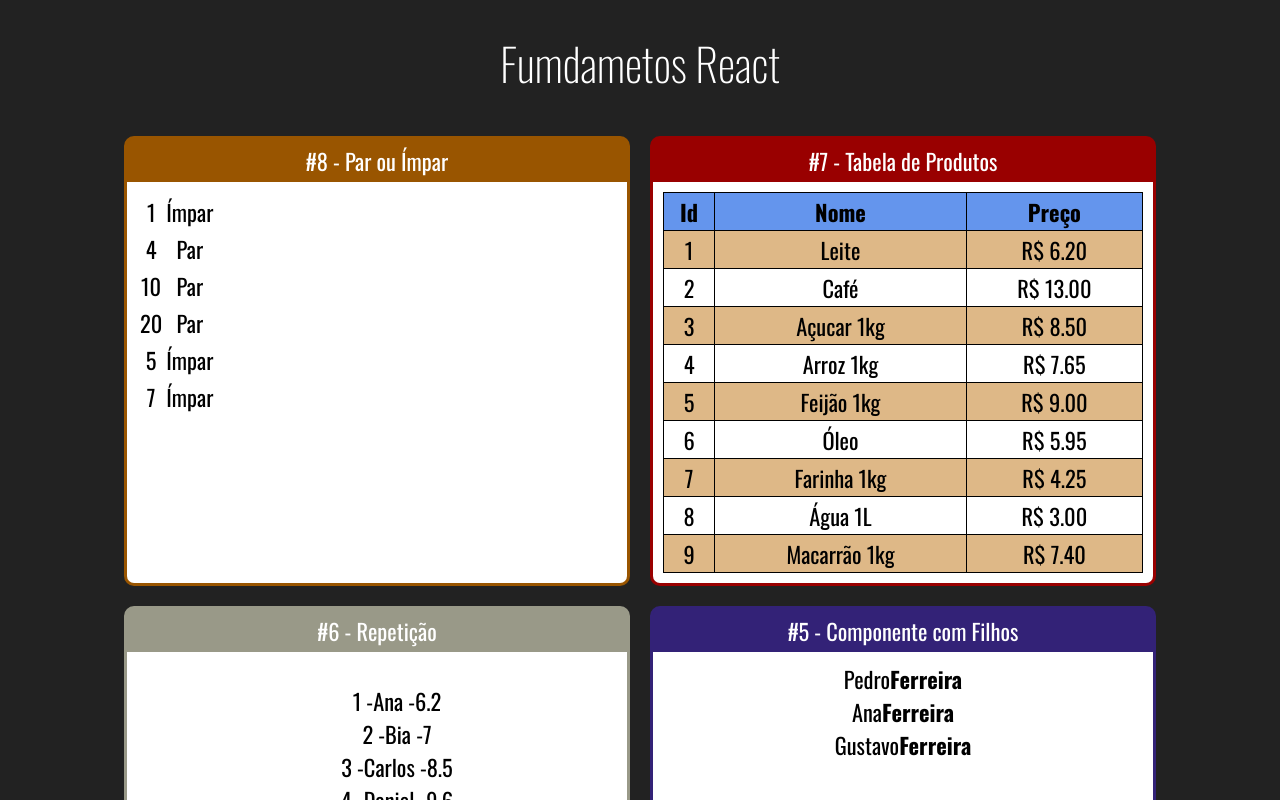
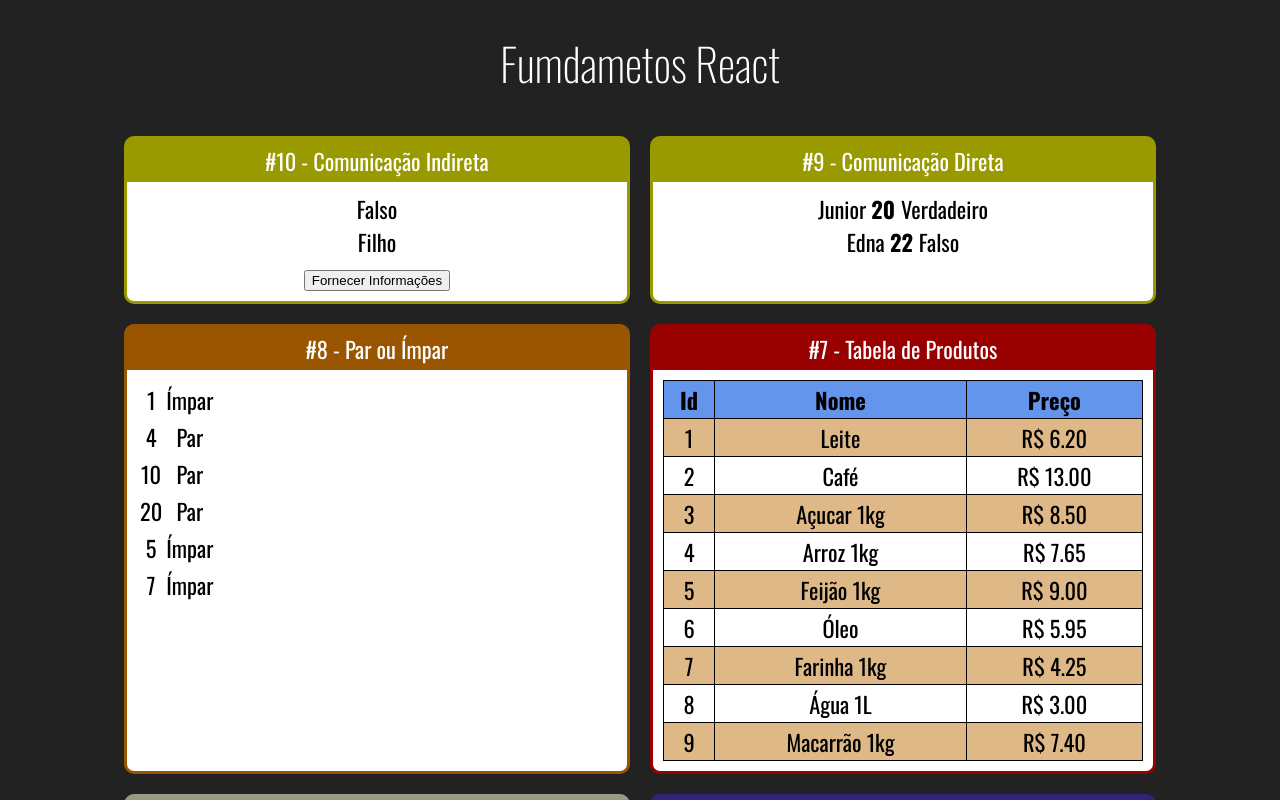
Before and after one commit to fabiojpegoraro/curso-react-redux, a React (Create React App) app in the folder fundamentos-react/: page / in a window 1280 px wide. Shown: the top 800 px of the page. Built offline with nearby package versions, Linux system fonts and the light colour scheme.

Commit message:
Fundamentos react

```diff
--- a/fundamentos-react/src/App.jsx
+++ b/fundamentos-react/src/App.jsx
@@ -10,12 +10,20 @@ import FamiliaMembro from "./components/basicos/FamiliaMembro";
 import ListaAlunos from "./components/repeticao/ListaAlunos";
 import TabelaProdutos from "./components/repeticao/TabelaProdutos";
 import ParOuImpar from "./components/condicional/ParOuImpar";
+import DiretaPai from "./components/comunicacao/DiretaPai";
+import IndiretaPai from "./components/comunicacao/IndiretaPai";
 
 // eslint-disable-next-line import/no-anonymous-default-export
 export default () => (
   <div className="App">
     <h1>Fumdametos React</h1>
     <div className='Cards'>
+    <Card titulo='#10 - Comunicação Indireta' color="#990">
+      <IndiretaPai/>
+    </Card>
+    <Card titulo='#9 - Comunicação Direta' color="#990">
+      <DiretaPai/>
+    </Card>
     <Card titulo='#8 - Par ou Ímpar' color="#950">
       <ParOuImpar numeros={[1, 4, 10, 20, 5, 7]}/>
     </Card>
--- /dev/null
+++ b/fundamentos-react/src/components/comunicacao/DiretaFilho.jsx
@@ -0,0 +1,11 @@
+import React from "react";
+
+export default props => {
+    return (
+        <div>
+            <span>{props.nome} </span>
+            <span><strong>{props.idade} </strong></span>
+            <span>{props.nerd ? 'Verdadeiro' : 'Falso'}</span>
+        </div>
+    );
+};
--- /dev/null
+++ b/fundamentos-react/src/components/comunicacao/DiretaPai.jsx
@@ -0,0 +1,11 @@
+import React from "react";
+import DiretaFilho from "./DiretaFilho";
+
+export default props => {
+    return(
+        <div>
+            <DiretaFilho nome='Junior' idade={20} nerd={true}></DiretaFilho>
+            <DiretaFilho nome='Edna' idade={22} nerd={false}></DiretaFilho>
+        </div>
+    )
+}
--- /dev/null
+++ b/fundamentos-react/src/components/comunicacao/IndiretaFilho.jsx
@@ -0,0 +1,21 @@
+import React from "react";
+
+export default props => {
+
+    const gerarIdade = () => parseInt(Math.random() * 20) + 50;
+    const gerarNerd = () => Math.random() > 0.5
+
+    return(
+        <div>
+            <div>
+                Filho
+            </div>
+            <button onClick={
+                    _ => {
+                        props.quandoClicar('José', gerarIdade(), gerarNerd())
+                    }}>
+                Fornecer Informações
+            </button>
+        </div>
+    )
+}
--- /dev/null
+++ b/fundamentos-react/src/components/comunicacao/IndiretaPai.jsx
@@ -0,0 +1,28 @@
+import React, { useState } from "react";
+import IndiretaFilho from "./IndiretaFilho";
+
+export default props => {
+
+    const [nome, setNome] = useState(null);
+    const [idade, setIdade] = useState(null);
+    const [nerd, setNerd] = useState(null);
+
+
+    //nome idade nerd
+const receberDados = (nome, idade, nerd) => {
+        setNome(nome);
+        setIdade(idade);
+        setNerd(nerd);
+};
+
+    return(
+        <div>
+            <dvi>
+                <span> {nome} </span>
+                <span>{idade} </span>
+                <span>{nerd ? 'Verdadeiro' : 'Falso'} </span>
+            </dvi>
+            <IndiretaFilho quandoClicar={receberDados}></IndiretaFilho>
+        </div>
+    )
+}
```
